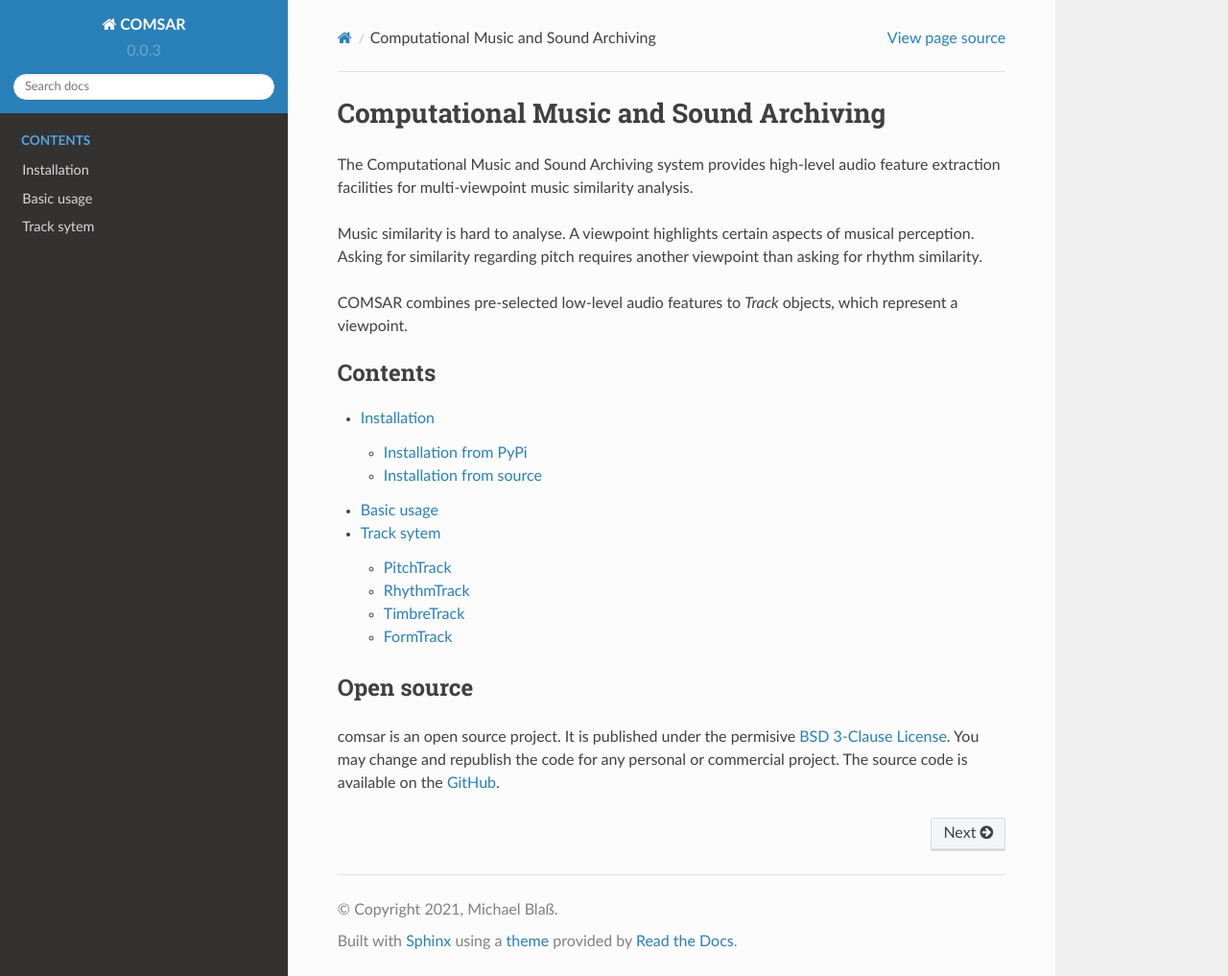
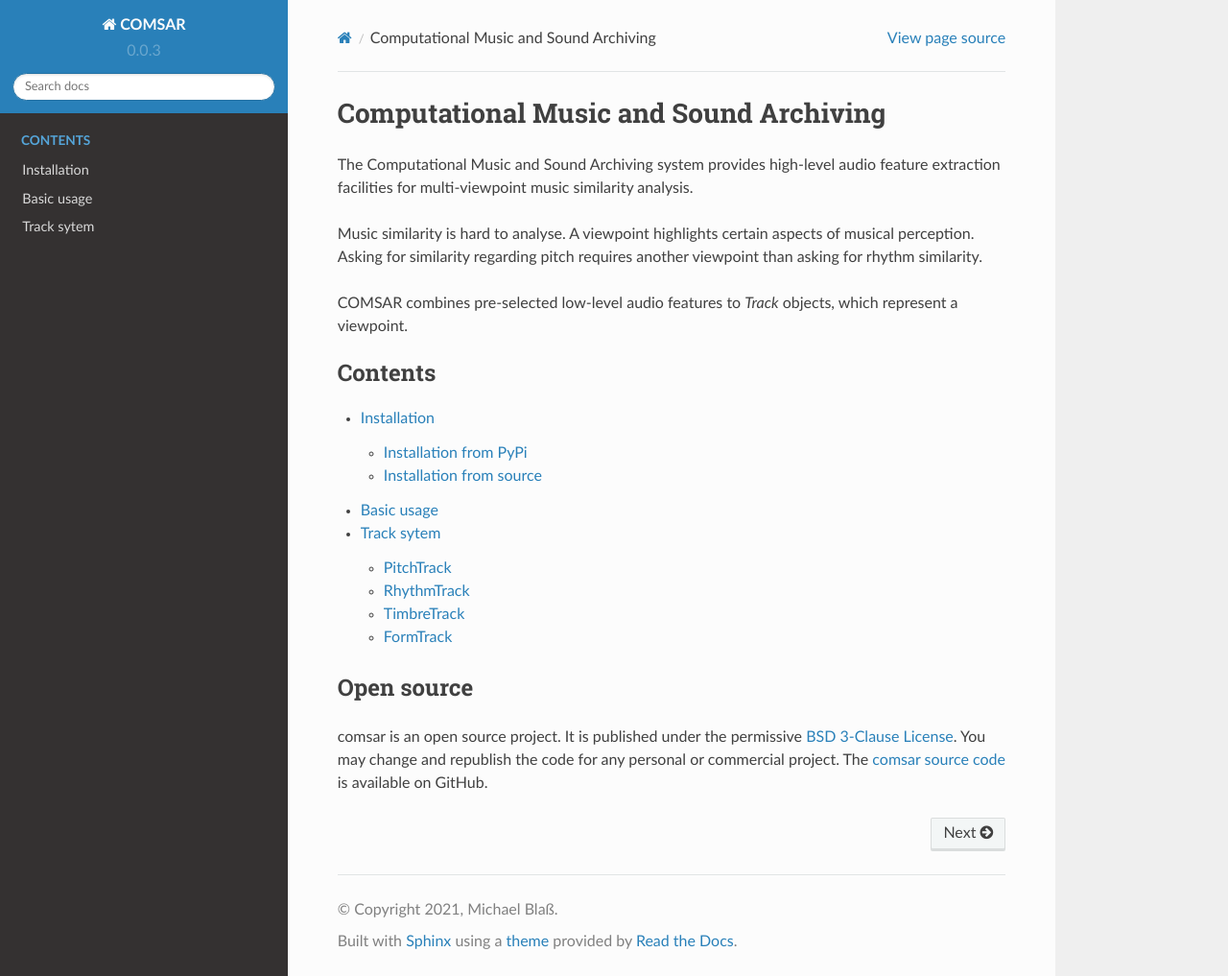
Before and after one commit to ifsm/comsar, a Sphinx documentation site: the page built from docs/source/index.rst, in a window 1280 px wide and 1017 px high. Shown: the whole window at 96% size. Built offline with Sphinx 7.4.7 and the Read the Docs theme 2.0.0, drawn with Linux system fonts in a browser that asks for light colours.

Commit message:
Fix typo and link to source code repo.

```diff
--- a/docs/source/index.rst
+++ b/docs/source/index.rst
@@ -25,10 +25,10 @@ objects, which represent a viewpoint.
 
 Open source
 ----------------------------------------
-comsar is an open source project. It is published under the permisive `BSD
+comsar is an open source project. It is published under the permissive `BSD
 3-Clause License`_. You may change and republish the code for any personal or
-commercial project. The source code is available on the `GitHub`_.
+commercial project. The `comsar source code`_ is available on GitHub.
 
 .. _BSD 3-Clause License: https://opensource.org/licenses/BSD-3-Clause
 
-.. _GitHub: https://github.com/ifsm/comsar
+.. _comsar source code: https://github.com/ifsm/comsar
```
